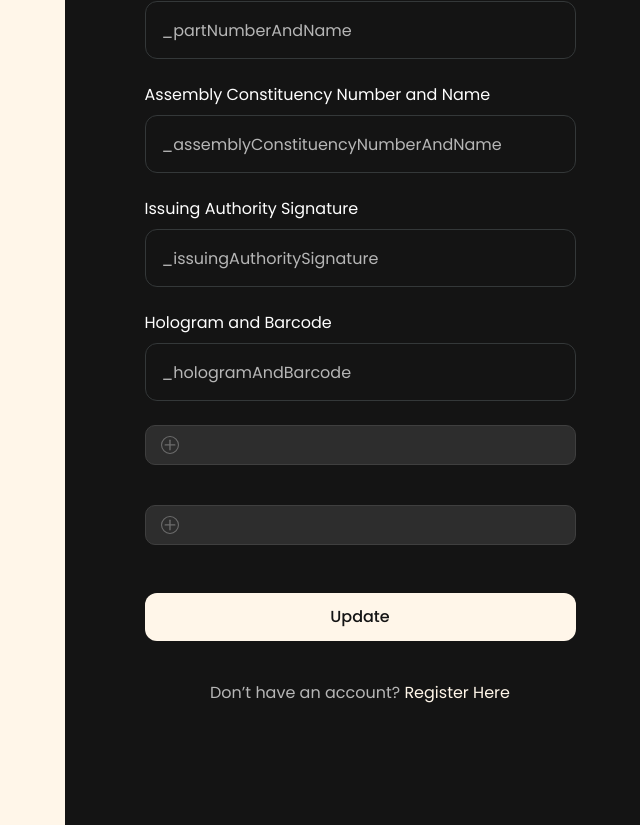
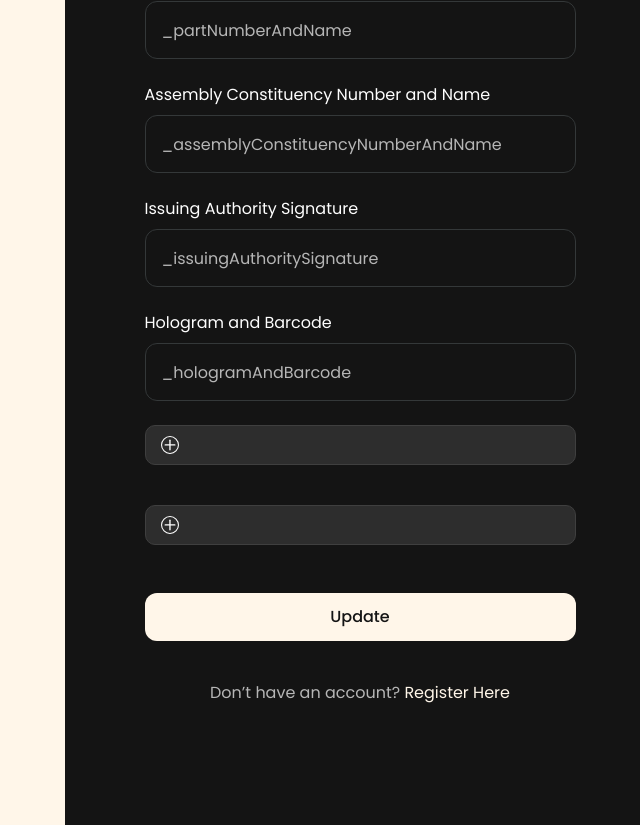
Before and after one commit to soorya-u/VoteX, a Next.js app: page /update-voter in a window 1280 px wide. Shown: the part 1218-2043 px from the top of the page, without its empty margins (575-1215 px from the left). Built offline with nearby package versions, Linux system fonts and the light colour scheme; no server answers; some icons are missing; a web font is replaced by a local one; what @stellar/stellar-sdk would draw is missing.

Commit message:
styles: Fixed Icon Color
Signed-off-by: Soorya U <sooryau7@gmail.com>

```diff
--- a/components/Global/Upload.jsx
+++ b/components/Global/Upload.jsx
@@ -52,7 +52,7 @@ const Upload = ({ setLoader, notifySuccess, notifyError, setPdf }) => {
           >
             <circle
               strokeWidth="20"
-              stroke="#6c6c6c"
+              stroke="#fff"
               fill="none"
               r="158.5"
               cy="168.5"
@@ -61,13 +61,13 @@ const Upload = ({ setLoader, notifySuccess, notifyError, setPdf }) => {
             <path
               strokeLinecap="round"
               strokeWidth="25"
-              stroke="#6c6c6c"
+              stroke="#fff"
               d="M167.759 79V259"
             ></path>
             <path
               strokeLinecap="round"
               strokeWidth="25"
-              stroke="#6c6c6c"
+              stroke="#fff"
               d="M79 167.138H259"
             ></path>
           </svg>
--- a/components/Global/UploadImg.jsx
+++ b/components/Global/UploadImg.jsx
@@ -54,7 +54,7 @@ const UploadImg = ({ setLoader, notifySuccess, notifyError, setImage }) => {
           >
             <circle
               strokeWidth="20"
-              stroke="#6c6c6c"
+              stroke="#fff"
               fill="none"
               r="158.5"
               cy="168.5"
@@ -63,13 +63,13 @@ const UploadImg = ({ setLoader, notifySuccess, notifyError, setImage }) => {
             <path
               strokeLinecap="round"
               strokeWidth="25"
-              stroke="#6c6c6c"
+              stroke="#fff"
               d="M167.759 79V259"
             ></path>
             <path
               strokeLinecap="round"
               strokeWidth="25"
-              stroke="#6c6c6c"
+              stroke="#fff"
               d="M79 167.138H259"
             ></path>
           </svg>
--- a/styles/globals.css
+++ b/styles/globals.css
@@ -209,3 +209,7 @@ div.team__card:hover .new-custom-top > strong {
 a.header-hover-link:hover {
   color: #f73859 !important;
 }
+
+::-webkit-calendar-picker-indicator {
+  filter: invert(1);
+}
```
